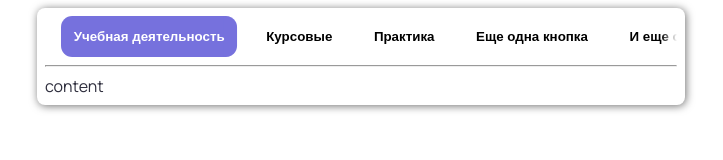
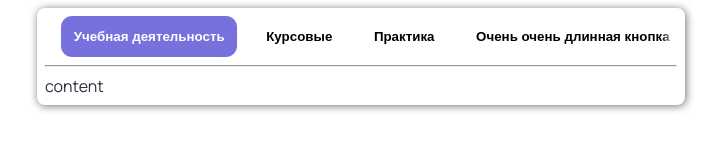
Before and after one commit to Chiga2030/isco-pro-test-task-2, a React (Create React App) app: page / in a window 1280 px wide. Shown: the top 160 px of the page, without its empty margins (279-1002 px from the left). Built offline with nearby package versions, Linux system fonts and the light colour scheme; the HTML template or start-up script is replaced by a standard one.

Commit message:
added any examples

```diff
--- a/src/components/ToggleBar/ToggleBar.jsx
+++ b/src/components/ToggleBar/ToggleBar.jsx
@@ -17,6 +17,8 @@ const initialButtonsState = [
   'Учебная деятельность',
   'Курсовые',
   'Практика',
+  'Очень очень длинная кнопка',
+  'Нет',
   'Еще одна кнопка',
   'И еще одна кнопка',
   'И еще одна кнопка 2',
```
